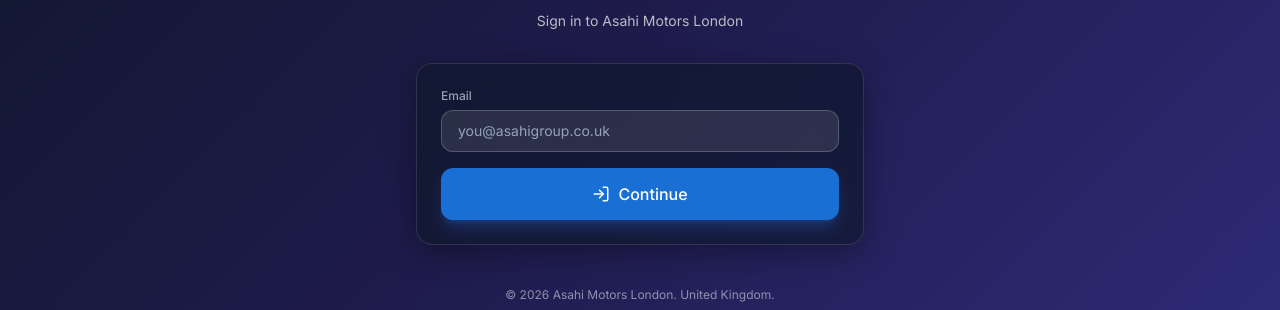
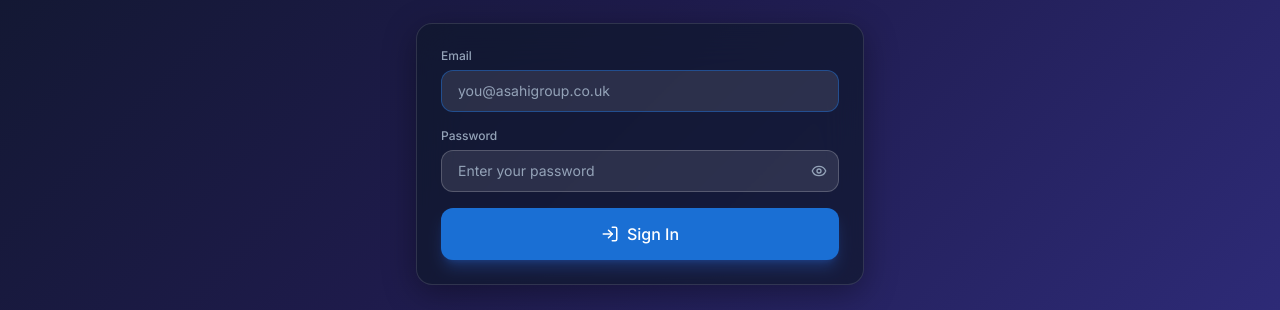
Before and after one commit to BLSThathsara20/Asahi-HRMS, a React (Vite) app: page /login in a window 1280 px wide. Shown: the part 271-581 px from the top of the page. Built offline with nearby package versions, Linux system fonts and the light colour scheme; no server answers.

Commit message:
Use single-step login with email and password together.
Replace the two-step email-then-password flow so users can tab straight into the password field on one screen.

Co-authored-by: Cursor <cursoragent@cursor.com>

```diff
--- a/src/pages/Login.tsx
+++ b/src/pages/Login.tsx
@@ -1,4 +1,4 @@
-import { useEffect, useRef, useState, type FormEvent } from 'react'
+import { useState, type FormEvent } from 'react'
 import { motion, AnimatePresence } from 'framer-motion'
 import { LogIn, Eye, EyeOff, Phone, KeyRound, ArrowLeft } from 'lucide-react'
 import { AuthLayout } from '../components/auth/AuthLayout'
@@ -10,12 +10,12 @@ import { checkLoginStatus, verifyPhoneForSetup } from '../lib/sanity/auth'
 const inputClass =
   'w-full rounded-xl border border-white/20 bg-white/10 px-4 py-2.5 text-sm text-[var(--text-primary)] placeholder:text-[var(--text-muted)] outline-none focus:border-asahi-blue/50 transition-colors'
 
-type Step = 'email' | 'password' | 'setup-phone' | 'setup-password'
+type Step = 'login' | 'setup-phone' | 'setup-password'
 
 export function Login() {
   const { login, completeSetup } = useAuth()
   const { error: notifyError } = useNotifications()
-  const [step, setStep] = useState<Step>('email')
+  const [step, setStep] = useState<Step>('login')
   const [email, setEmail] = useState('')
   const [firstName, setFirstName] = useState('')
   const [password, setPassword] = useState('')
@@ -25,16 +25,9 @@ export function Login() {
   const [showPassword, setShowPassword] = useState(false)
   const [loading, setLoading] = useState(false)
   const [error, setError] = useState<string | null>(null)
-  const passwordInputRef = useRef<HTMLInputElement>(null)
 
-  useEffect(() => {
-    if (step !== 'password') return
-    const timer = setTimeout(() => passwordInputRef.current?.focus(), 100)
-    return () => clearTimeout(timer)
-  }, [step])
-
-  const resetToEmail = () => {
-    setStep('email')
+  const resetToLogin = () => {
+    setStep('login')
     setPassword('')
     setPhone('')
     setNewPassword('')
@@ -42,7 +35,7 @@ export function Login() {
     setError(null)
   }
 
-  const handleEmailContinue = async (e: FormEvent) => {
+  const handleLogin = async (e: FormEvent) => {
     e.preventDefault()
     setLoading(true)
     setError(null)
@@ -64,24 +57,14 @@ export function Login() {
 
       if (status.status === 'pending_setup') {
         setStep('setup-phone')
-      } else {
-        setStep('password')
+        return
       }
-    } catch (err) {
-      const msg = err instanceof Error ? err.message : 'Could not check account'
-      setError(msg)
-      notifyError('Sign in', msg)
-    } finally {
-      setLoading(false)
-    }
-  }
 
-  const handlePasswordLogin = async (e: FormEvent) => {
-    e.preventDefault()
-    setLoading(true)
-    setError(null)
+      if (!password) {
+        setError('Please enter your password')
+        return
+      }
 
-    try {
       await login(email, password)
     } catch (err) {
       const msg = err instanceof Error ? err.message : 'Sign in failed'
@@ -136,13 +119,9 @@ export function Login() {
   }
 
   const titles: Record<Step, { title: string; subtitle: string }> = {
-    email: {
+    login: {
       title: 'Welcome back',
       subtitle: 'Sign in to Asahi Motors London',
-    },
-    password: {
-      title: `Hi ${firstName}`,
-      subtitle: 'Enter your password to continue',
     },
     'setup-phone': {
       title: `Welcome, ${firstName}`,
@@ -158,14 +137,14 @@ export function Login() {
 
   return (
     <AuthLayout title={title} subtitle={subtitle}>
-      {step !== 'email' && (
+      {step !== 'login' && (
         <button
           type="button"
-          onClick={resetToEmail}
+          onClick={resetToLogin}
           className="mb-4 flex items-center gap-1.5 text-xs text-asahi-blue hover:underline cursor-pointer border-0 bg-transparent p-0"
         >
           <ArrowLeft size={14} />
-          Use a different email
+          Back to sign in
         </button>
       )}
 
@@ -180,13 +159,13 @@ export function Login() {
       )}
 
       <AnimatePresence mode="wait">
-        {step === 'email' && (
+        {step === 'login' && (
           <motion.form
-            key="email"
+            key="login"
             initial={{ opacity: 0, x: 12 }}
             animate={{ opacity: 1, x: 0 }}
             exit={{ opacity: 0, x: -12 }}
-            onSubmit={handleEmailContinue}
+            onSubmit={handleLogin}
             className="space-y-4"
           >
             <div>
@@ -197,36 +176,11 @@ export function Login() {
                 required
                 type="email"
                 autoComplete="email"
+                autoFocus
                 className={inputClass}
                 placeholder="you@asahigroup.co.uk"
                 value={email}
                 onChange={(e) => setEmail(e.target.value)}
-              />
-            </div>
-            <Button type="submit" loading={loading} size="lg" className="w-full" icon={<LogIn size={18} />}>
-              Continue
-            </Button>
-          </motion.form>
-        )}
-
-        {step === 'password' && (
-          <motion.form
-            key="password"
-            initial={{ opacity: 0, x: 12 }}
-            animate={{ opacity: 1, x: 0 }}
-            exit={{ opacity: 0, x: -12 }}
-            onSubmit={handlePasswordLogin}
-            className="space-y-4"
-          >
-            <div>
-              <label className="mb-1.5 block text-xs font-medium text-[var(--text-muted)]">
-                Email
-              </label>
-              <input
-                readOnly
-                type="email"
-                className={`${inputClass} opacity-70`}
-                value={email}
               />
             </div>
             <div>
@@ -235,8 +189,6 @@ export function Login() {
               </label>
               <div className="relative">
                 <input
-                  ref={passwordInputRef}
-                  required
                   type={showPassword ? 'text' : 'password'}
                   autoComplete="current-password"
                   className={inputClass}
@@ -280,6 +232,7 @@ export function Login() {
                 required
                 type="tel"
                 autoComplete="tel"
+                autoFocus
                 className={inputClass}
                 placeholder="07700 900000"
                 value={phone}
@@ -310,6 +263,7 @@ export function Login() {
                   required
                   type={showPassword ? 'text' : 'password'}
                   autoComplete="new-password"
+                  autoFocus
                   className={inputClass}
                   placeholder="Min. 8 characters"
                   value={newPassword}
```
